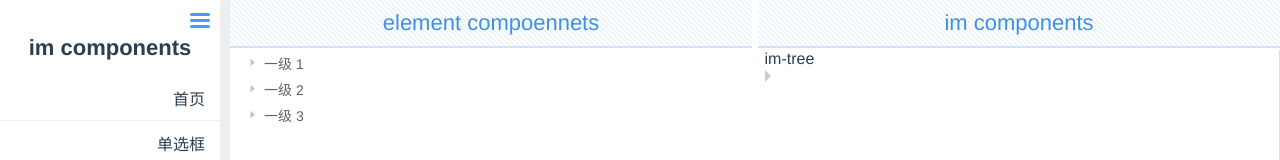
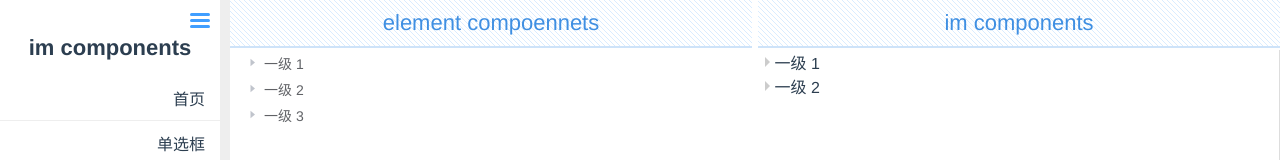
Before and after one commit to txl764496056/vue-imitate-element, a Vue app: page /tree in a window 1280 px wide. Shown: the top 160 px of the page. Built offline with nearby package versions, Linux system fonts and the light colour scheme.

Commit message:
树形控件简易版

```diff
--- a/src/App.vue
+++ b/src/App.vue
@@ -128,4 +128,20 @@ export default {
     }
 }
 
+/** transition 动画 ---start */
+
+.collapse-enter-active{
+    transition:height 1s;
+}
+
+// .collapse-enter{
+//     height:0;
+// }
+
+// .collapse-enter-to{
+//   height:300px;
+// }
+
+/** transition 动画 ---end */
+
 </style>
--- a/src/components/ImTree/ImTree.vue
+++ b/src/components/ImTree/ImTree.vue
@@ -1,13 +1,12 @@
 <template>
     <div class="im-tree">
-        im-tree
-        <im-tree-node></im-tree-node>
+        <im-tree-node v-for="child in data" :node="child" :key="child.label"></im-tree-node>
     </div>
 </template>
 
 <script>
 import ImTreeNode from "./ImTreeNode.vue";
-import TreeStore from "./tree-store.js";
+// import TreeStore from "./tree-store.js";
     export default {
         name:"ImTree",
         props:{
@@ -21,16 +20,17 @@ import TreeStore from "./tree-store.js";
         components:{
             ImTreeNode
         },
-        data() {
-            return {
-                store:null,
-                root:null
-            }
-        },
+        // data() {
+        //     return {
+        //         store:null,
+        //         root:null
+        //     }
+        // },
         created(){
-            this.store = new TreeStore({
-                data:this.data
-            });
+            // this.store = new TreeStore({
+            //     data:this.data
+            // });
+            // this.root = this.store.root;
         }
     }
 </script>
--- a/src/components/ImTree/ImTreeNode.vue
+++ b/src/components/ImTree/ImTreeNode.vue
@@ -1,18 +1,84 @@
 <template>
     <div class="im-tree-node">
-        <div class="im-tree-node_content">
-            <span class="im-arrow im-arrow-r"></span>
-            <!-- <node-content :node="node"></node-content> -->
+        <div class="im-tree-node_label" @click="handleMenuList">
+            <span class="triangle" v-if="!isLeaf"></span>
+            <node-content :label="node.label"></node-content>
+            <!-- 阻止冒泡 -->
+            <!-- <im-checkbox @click.native.stop>{{node.label}}</im-checkbox> -->
         </div>
+        <im-collapse-transition :initStatus="expanded">
+            <div class="im-tree-node_child" v-show="expanded" style="margin-left:10px;">
+                <im-tree-node v-for="child in node.children" :isLeaf="!child.children" :node="child" :key="child.label"></im-tree-node>
+            </div>
+        </im-collapse-transition>
     </div>
 </template>
 
 <script>
+import ImCheckbox from "@/components/ImCheckbox.vue"
+import ImCollapseTransition from "@/components/im-collapse-transition.js"
     export default {
-        name:"ImTreeNode"
+        name:"ImTreeNode",
+        components:{
+            ImCheckbox,
+            ImCollapseTransition,
+            // 渲染NodeContent
+            NodeContent:{
+                props:{
+                    label:{
+                        type:String,
+                        default:''
+                    }
+                },
+                render(h){
+                    return h('p',this.label);
+                }
+            }
+        },
+        props:{
+            node:{
+                type:Object,
+                default(){
+                    return {};
+                }
+            },
+            isLeaf:{
+                type:Boolean,
+                default:false
+            }
+        },
+        data(){
+            return {
+                expanded:false
+            }
+        },
+        methods:{
+            /**
+             * 下拉展开折叠处理
+            */
+            handleMenuList(){
+                this.$nextTick(()=>{
+                    this.expanded = !this.expanded;
+                })
+            }
+        }
     }
 </script>
 
 <style lang="scss" scoped>
+.im-tree-node_label{
+    display:flex;
+    align-items: center;
+    .triangle{
+        width:0;
+        padding:0;
+        height:0;
+        display:inline-block;
+        border: 5px solid transparent{
+            left-color:#ccc;
+        };
+
+    }
+}
 
 </style>
--- a/src/components/ImTree/node.js
+++ b/src/components/ImTree/node.js
@@ -3,6 +3,7 @@ export default class Node{
     constructor(options){
         this.id = nodeIdSeed++;
         this.data = null;
+        this.expanded = false;//false:折叠，true：展开
 
         for(let name in options){
             if(options.hasOwnProperty(name)){
--- /dev/null
+++ b/src/components/im-collapse-transition.js
@@ -0,0 +1,94 @@
+/**
+ * 获取元素高度(包括height+border+padding);
+ */
+// function getcoumputedHeight(el){
+//     if( !el ){return "需要传入元素";}
+//     const t_border_w = el.style.borderTopWidth || 0;
+//     const b_border_w = el.style.borderBottomWidth || 0;
+//     const t_padding = el.style.paddingTop || 0;
+//     const b_padding = el.style.paddingBottom || 0;
+//     const h = el.clientHeight;
+//     return parseInt(t_border_w)+parseInt(b_border_w)+parseInt(t_padding)+parseInt(b_padding)+parseInt(h);
+// }
+/**
+ * 以下是一个展开收起动画：高度从0到300，然后从300到0是一个动画的来回，是2个动画
+ * 2、beforeEnter、enter、afterEnter  是从0到300动画的钩子函数
+ * 3、beforeLeave、leave、afterleave 是从300到0动画的钩子函数
+ */
+ class Transition {
+
+    // 进入动画之前（展开开始之前）
+    beforeEnter(el){
+
+        el.style.height = "0px";
+        el.style.overflow = "hidden";
+
+        console.log("before-enter")
+    }
+
+    // 动画执行过程中（展开过程中）
+    enter(el){
+        setTimeout(function(){
+            el.style.transition = "height 0.3s ease-in-out";
+            el.style.height = el.scrollHeight+'px'; //获取当前列表的高度并设置
+        },100)
+        console.log('enter');
+    }
+
+    // 完成动画之后（展开后）
+    afterEnter(el){
+        el.style.transition = "";
+
+        setTimeout(function(){
+            el.style.height = "";//取消高度设置，避免展开下一级时，不能全部显示
+        },300)
+        console.log("after-enter");
+    }
+
+    // 恢复状态动画开始之前（（收起开始前）
+    beforeLeave(el){
+        el.style.height = el.scrollHeight+'px'; //由于展开后高度设置被设为""，需要再次获取并设置才能使收起动画生效
+        el.style.overflow = "hidden";
+        el.style.transition = "height 0.3s ease-in-out";
+        console.log("before-leave");
+    }
+
+    // 恢复状态动画中（收起过程中）
+    leave(el){
+
+        setTimeout(function(){
+            el.style.height="0px"; //避免与收起前的准备同时执行，动画为执行完，高度已经变为0；
+        },50)
+
+        console.log("leave");
+    }
+
+    // 恢复动画完成后（收起之后）
+    afterLeave(el){
+        el.style.height = "";
+        el.style.transition = "";
+        console.log("after-leave");
+    }
+}
+export default {
+    name:"ImCollapseTransition",
+    functional:true,
+    // children来自组件包裹的内容，
+    // 如： <im-collapse-transition>
+    //          <div>fdjfkdjfkdjfkdj</div> //这个节点就是children
+    //      </im-collapse-transition>
+    render(h,{children}){
+        const transition = new Transition();
+        const data = {
+            on:{
+                beforeEnter:transition.beforeEnter,
+                enter:transition.enter,
+                afterEnter:transition.afterEnter,
+                beforeLeave:transition.beforeLeave,
+                leave:transition.leave,
+                afterLeave:transition.afterLeave,
+            }
+        };
+        return h("transition",data,children);
+    }
+};
--- a/src/utils/emitter.js
+++ b/src/utils/emitter.js
@@ -16,7 +16,7 @@
           if( name === componentName ){
             child.$emit.apply(child,[eventName].concat(params));
           }else{
-            //   先讲componentName,eventName 放入一个数组中，再链接参数
+            //   先将componentName,eventName 放入一个数组中，再链接参数
               broadcast.apply(child,[componentName,eventName].concat([params]));
           }
           console.log(child);
--- a/src/views/ImitateTree.vue
+++ b/src/views/ImitateTree.vue
@@ -1,18 +1,26 @@
 <template>
     <div>
         <im-tree :data="data"></im-tree>
+        <!-- <button @click="show2=!show2">change</button> -->
+        <!-- <transition name="fade">
+            <div v-if="show2">封疆大吏分就开始</div>
+        </transition> -->
     </div>
 </template>
 
 <script>
 import ImTree from "@/components/ImTree";
+import ImCollapseTransition from "@/components/im-collapse-transition.js";
     export default {
         name:"ImitateTree",
          components:{
-            ImTree
+            ImTree,
+            ImCollapseTransition
         },
         data() {
             return {
+                show:true,
+                show2:false,
                 data:[{
                     label:'一级 1',
                     children:[{
@@ -23,12 +31,44 @@ import ImTree from "@/components/ImTree";
                     },{
                         label:'二级 1-2'
                     }]
+                },{
+                    label:'一级 2',
+                    children:[{
+                        label:'二级 2-1',
+                        children:[{
+                            label:'三级 2-1-1'
+                        }]
+                    },{
+                        label:'二级 2-2'
+                    }]
                 }]
             }
         },
+        methods:{
+        }
     }
 </script>
 
 <style lang="scss" scoped>
+.fade-enter-active{
+    transition:height 1s;
+    overflow:hidden;
+}
+.fade-enter{
+    height:0;
+}
+.fade-enter-to{
+    height:150px;
+}
 
+.fade-leave{
+    height:150px;
+}
+.fade-leave-active{
+    transition: height 2s;
+    overflow:hidden;
+}
+.fade-leave-to{
+    height:0;
+}
 </style>
```
Also changed, not shown: 1 other file (tests, documents, lock files or other folders).
